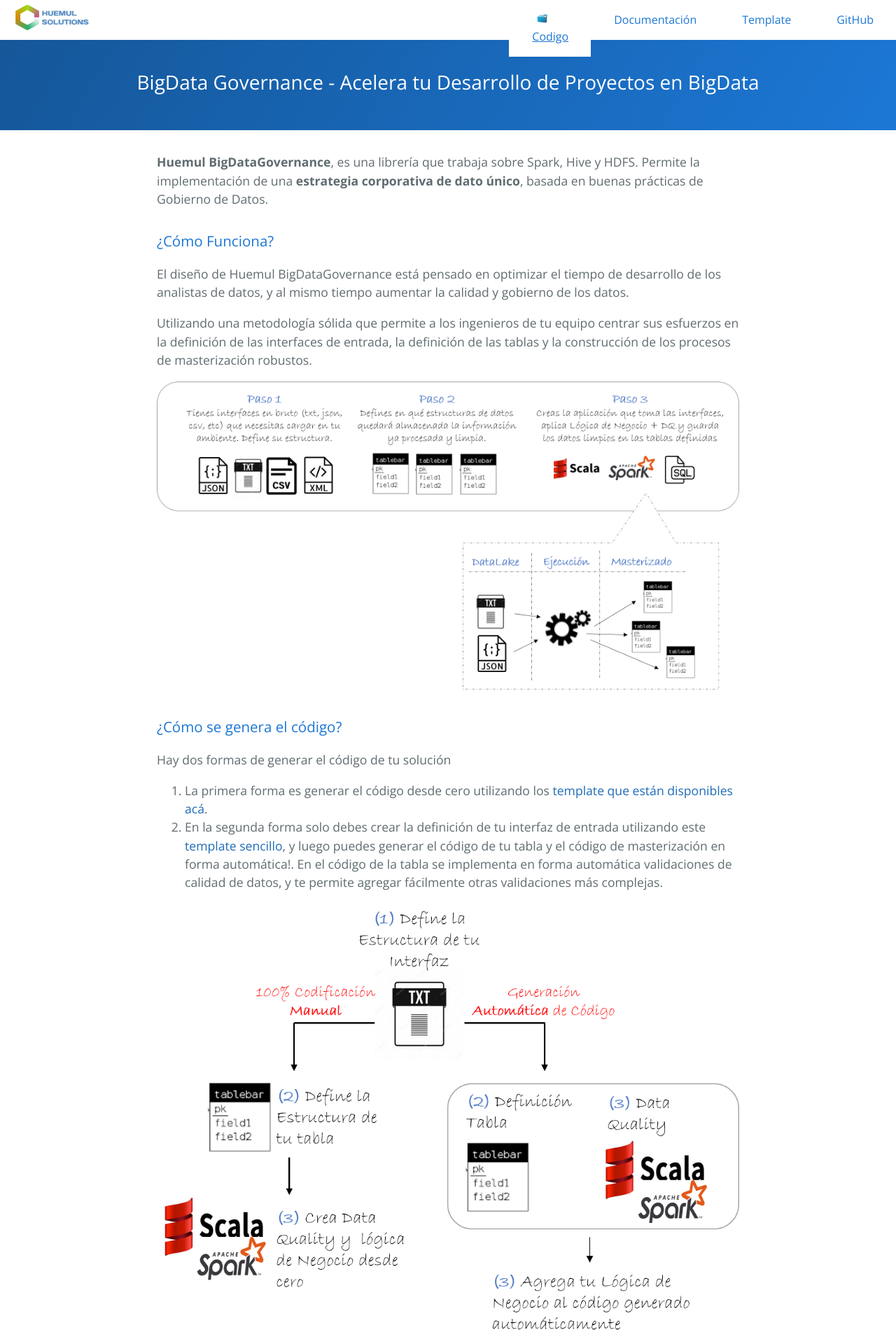
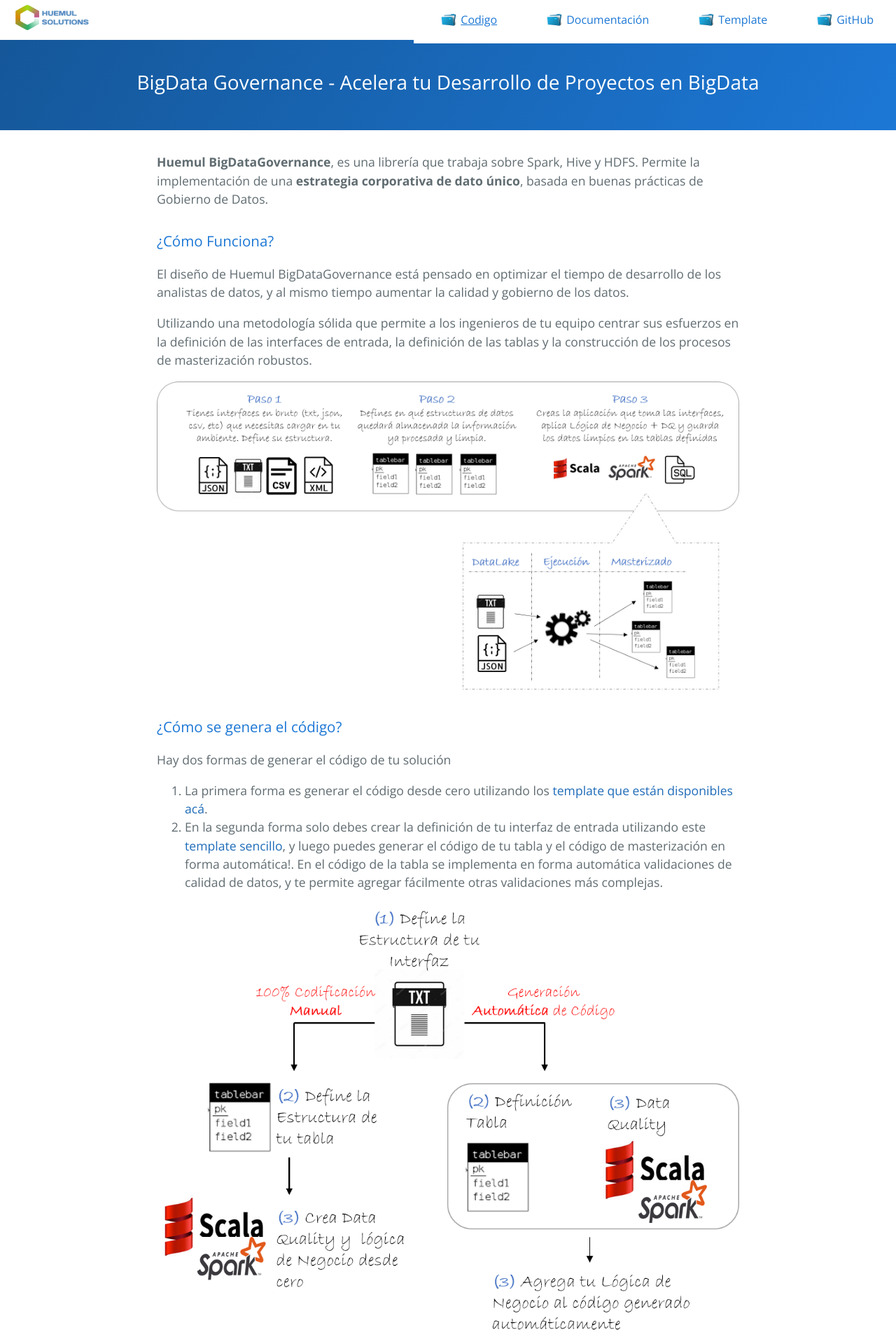
Before and after one commit to Blashhm/blashhm.github.io, a Jekyll site: the page built from index.md, in a window 1280 px wide. Shown: the top 1920 px of the page at 70% size. Built offline with Jekyll 4.4.1, drawn with Linux system fonts in a browser that asks for light colours; some web fonts are replaced.

Commit message:
Update default.html

```diff
--- a/_layouts/default.html
+++ b/_layouts/default.html
@@ -40,10 +40,10 @@
       <a href="#home" class="logo" data-scroll><img src="/Huemul_Logo_v3.png" style="height: 50px;"></a>
       <nav class="nav-collapse">
         <ul>
-          <li class="menu-item active"><a style="float:left" href="codigo.html"><div style="width:30px;"><img class="iconoDocumentacion" style="height:16px; widht:16px;" src="../ducumentacion.png"></img></div>Codigo</a></li>
-          <li class="menu-item"><a href="documentacion.html">Documentación</a></li>
-          <li class="menu-item"><a href="template.html">Template</a></li>
-          <li class="menu-item"><a href="https://github.com/HuemulSolutions/Bigdata-Governance">GitHub</a></li>
+          <li class="menu-item active"><a href="codigo.html"><div style="width:34px;float:left" class="iconoDocumentacion"><img style="height:23px; width:23px;" src="../ducumentacion.png"></img></div>Codigo</a></li>
+          <li class="menu-item"><a href="documentacion.html"><div style="width:34px;float:left" class="iconoDocumentacion"><img style="height:23px; width:23px;" src="../ducumentacion.png"></img></div>Documentación</a></li>
+          <li class="menu-item"><a href="template.html"><div style="width:34px;float:left" class="iconoDocumentacion"><img style="height:23px; width:23px;" src="../ducumentacion.png"></img></div>Template</a></li>
+          <li class="menu-item"><a href="https://github.com/HuemulSolutions/Bigdata-Governance"><div style="width:34px;float:left" class="iconoDocumentacion"><img style="height:23px; width:23px;" src="../ducumentacion.png"></img></div>GitHub</a></li>
         </ul>
       </nav>
 
```
